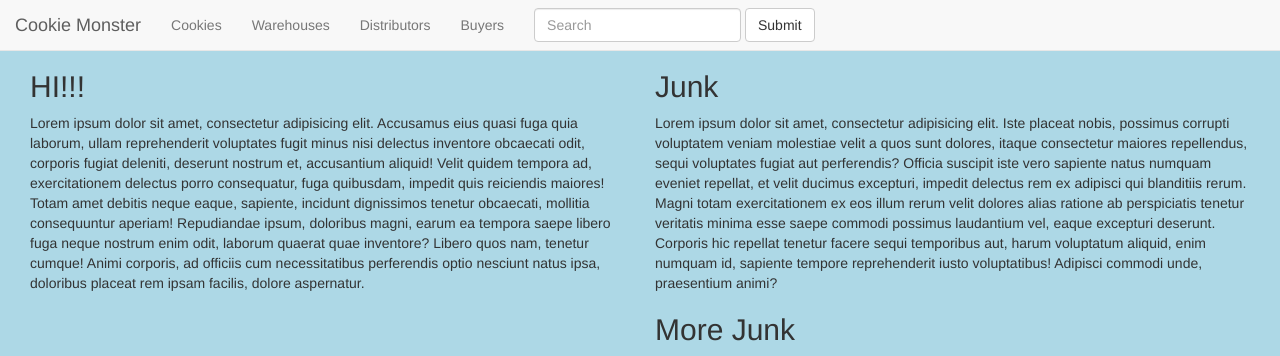
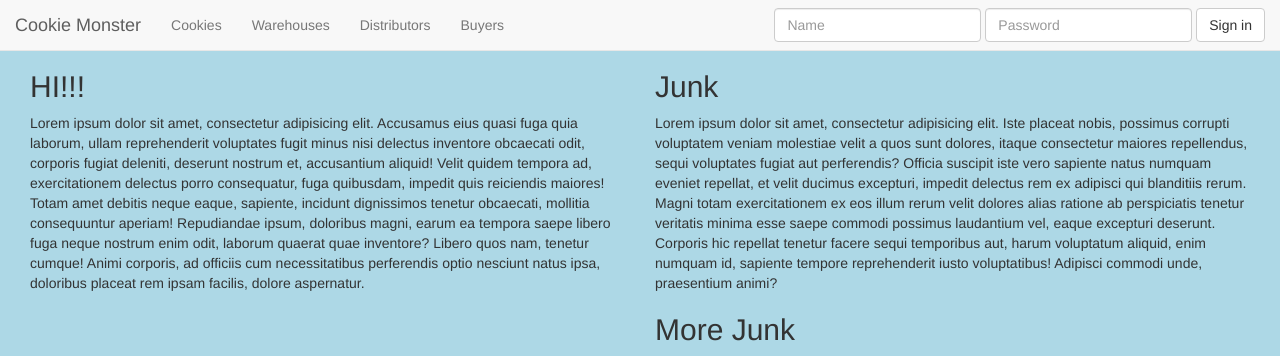
Before and after one commit to JQuinzell/CookieMonster, a Flask app: page / in a window 1280 px wide. Shown: the top 356 px of the page. Run offline with Flask 2, Linux system fonts and the light colour scheme; some libraries are stand-ins or nearby versions.

Commit message:
Signin widget

```diff
--- a/application/templates/base.html
+++ b/application/templates/base.html
@@ -28,11 +28,12 @@
         <li><a href="{{ url_for('distributors.index') }}">Distributors</a></li>
         <li><a href="{{ url_for('buyers.index') }}">Buyers</a></li>
       </ul>
-      <form class="navbar-form navbar-left" role="search">
+      <form class="navbar-form navbar-right" role="search">
         <div class="form-group">
-          <input type="text" class="form-control" placeholder="Search">
+          <input name="name" type="text" class="form-control" placeholder="Name">
+          <input name="password" type="password" class="form-control" placeholder="Password">
+          <button type="submit" class="btn btn-default">Sign in</button>
         </div>
-        <button type="submit" class="btn btn-default">Submit</button>
       </form>
     </div><!-- /.navbar-collapse -->
   </div><!-- /.container-fluid -->
```
